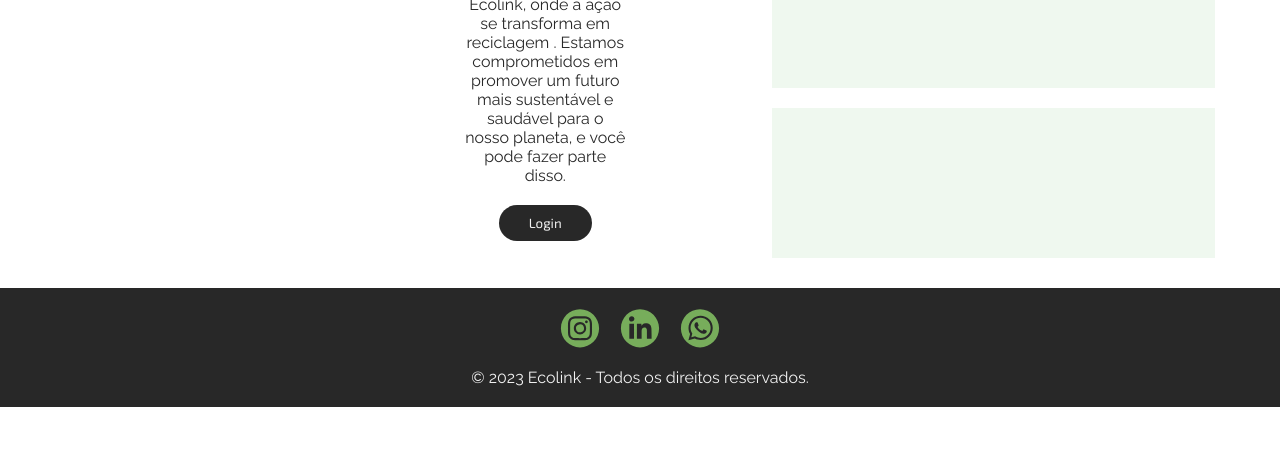
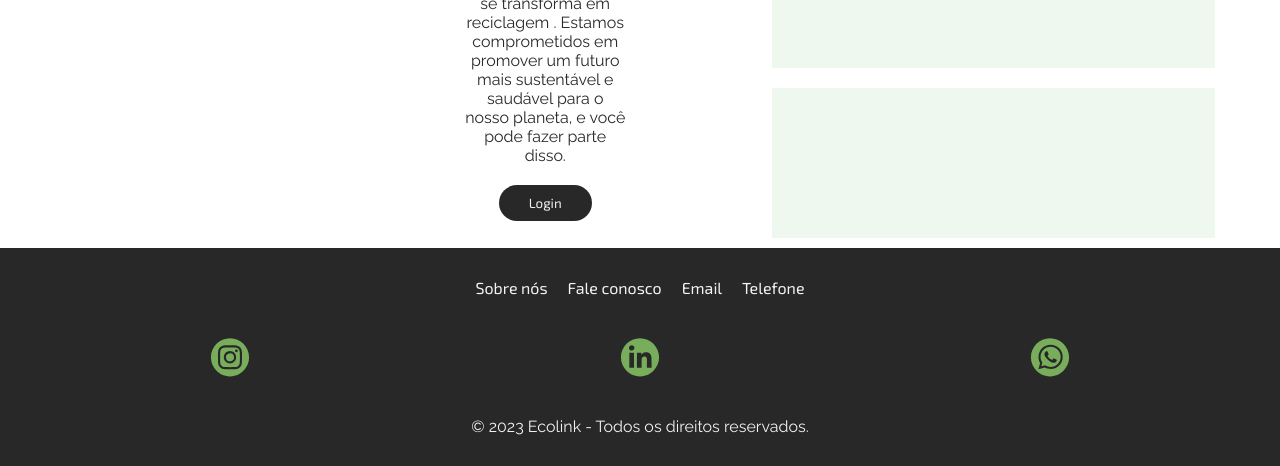
Before and after one commit to Josinaldo-Jr/ecolink-frontend, a plain HTML site: page index.html in a window 1280 px wide. Shown: the part 393-859 px from the top of the page. Before the commit the page ends 800 px from the top, so only its background shows below. Drawn offline with nearby package versions, Linux system fonts and the light colour scheme.

Commit message:
Atualiza o conteudo do footer

```diff
--- a/index.html
+++ b/index.html
@@ -59,7 +59,17 @@
     <footer class="footer-bottom">
         <article class="social-article">
             <header class="social-header-article">
+                <ul class="menu-footer">
+                    <li>Sobre nós</li>
+                    <li>Fale conosco</li>
+                    <li>Email</li>
+                    <li>Telefone</li>
+                </ul>
 
+
+            </header>
+
+            <section class="social-section-article">
                 <a href="https://www.behance.net/josinaldojr" target="_blank">
                     <div class="socialA"></div>
                 </a>
@@ -69,8 +79,7 @@
                 <a href="https://whats.link/josinaldosouzajr" target="_blank">
                     <div class="socialC"></div>
                 </a>
-
-            </header>
+            </section>
 
             <section class="social-section-article">
                 <p>
--- a/style.css
+++ b/style.css
@@ -165,7 +165,22 @@ li:hover {
     width: 100%;
     display: flex;
     justify-content: space-around;
+    padding: 10px;
     gap: 10px;
+}
+
+.menu-footer {
+    display: flex;
+    flex-wrap: wrap;
+    justify-content: space-evenly;
+    gap: 20px;
+}
+
+.menu-footer li:hover {
+    color: #54af54;
+    border-left: solid #f2f2f2 1px;
+    background: none;
+    padding: 0;
 }
 
 .socialA,
@@ -203,12 +218,6 @@ li:hover {
 
 .socialC:hover {
     background-image: url(./imagens/whats-lilas.svg);
-}
-
-.social-section-article {
-    width: 100%;
-    flex-direction: column;
-    align-items: center;
 }
 
 .social-section-article p {
```
